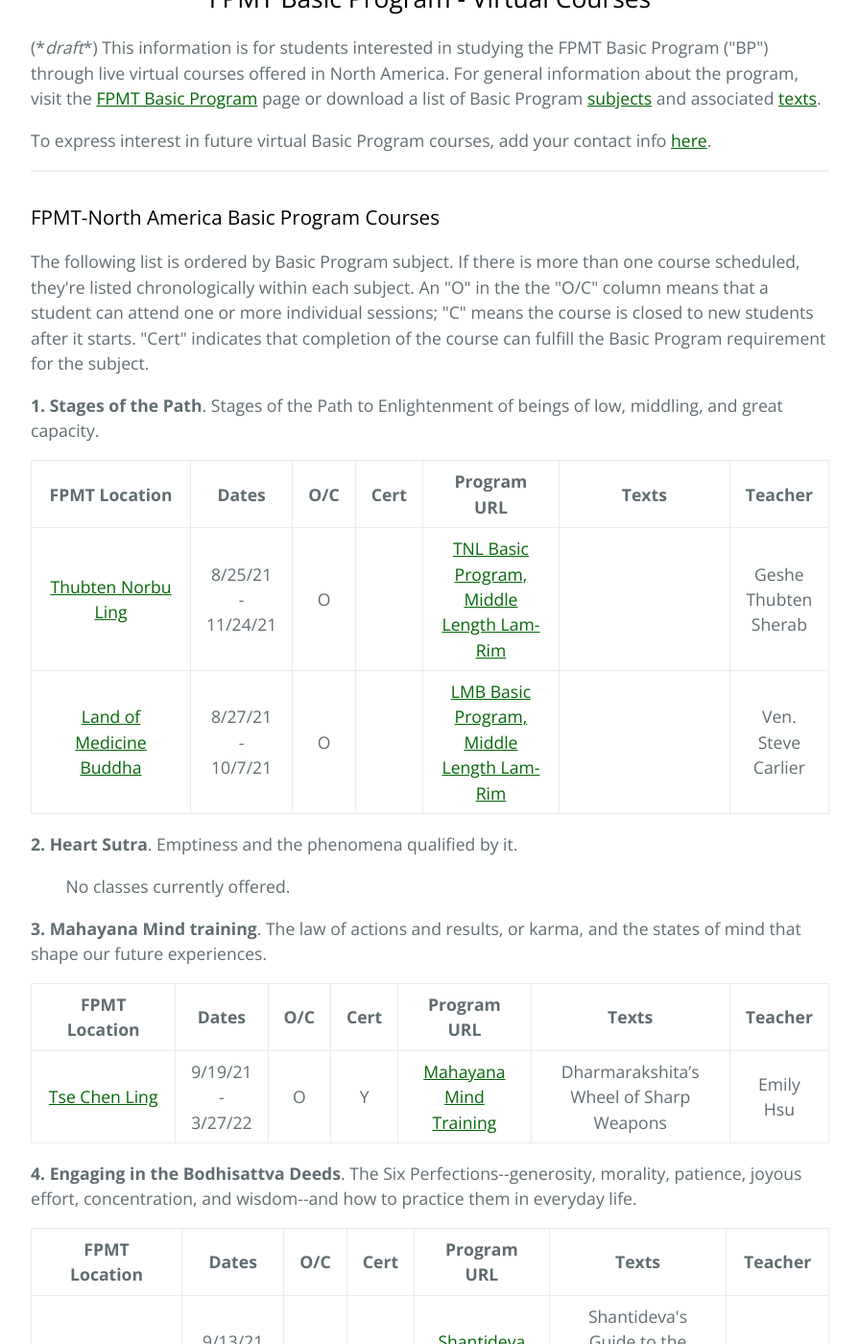
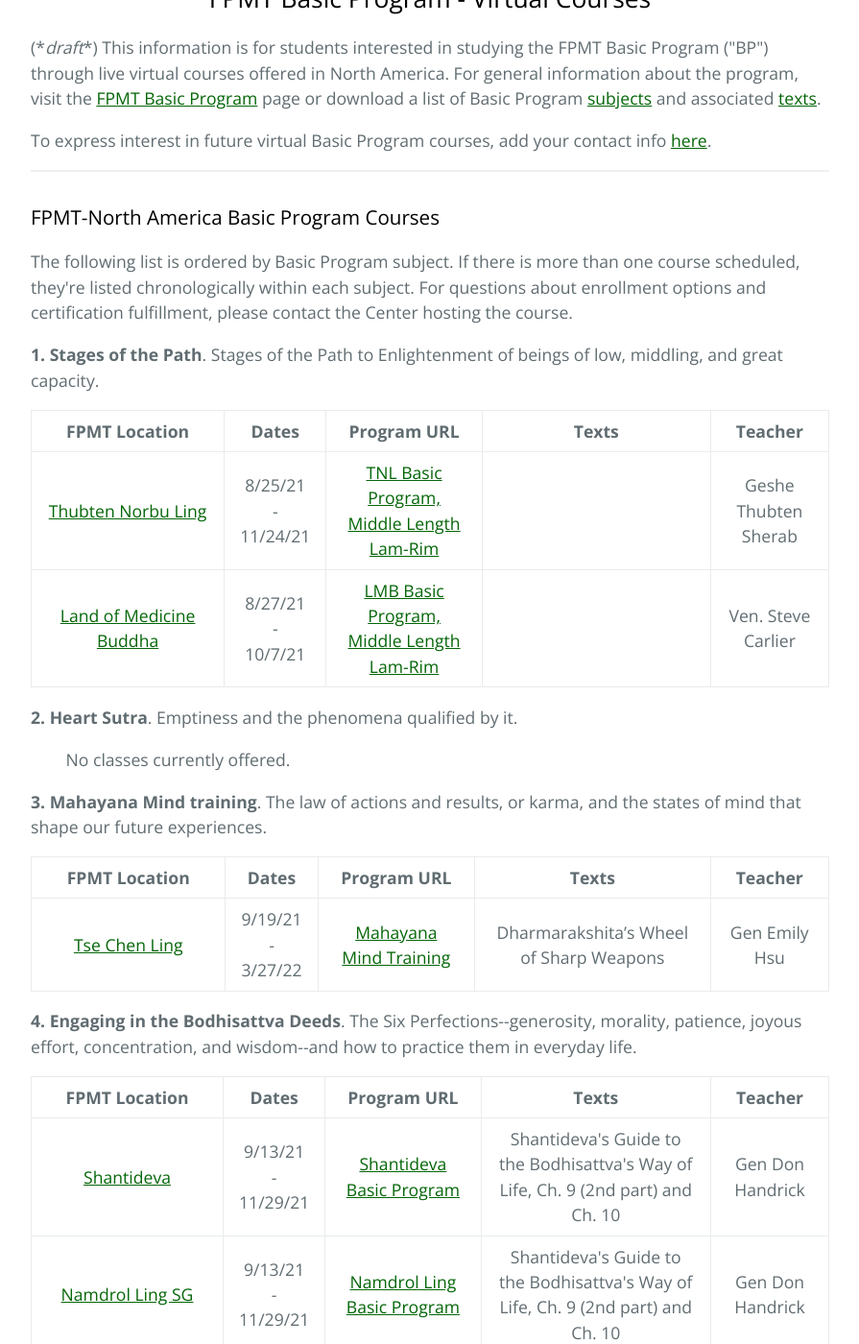
Before and after one commit to lgeorge/lgeorge.github.io, a Jekyll site: the page built from fpmt-na/index.html, in a window 1280 px wide and 1400 px high, scrolled down 378 px. Shown: the whole window at 96% size, without its empty margins (192-1087 px from the left). Built offline with Jekyll 4.4.1, drawn with Linux system fonts in a browser that asks for light colours.

Commit message:
remove O & C columns and add "Gen" to Emily's name

```diff
--- a/fpmt-na/index.html
+++ b/fpmt-na/index.html
@@ -20,9 +20,7 @@
     <h3 style="text-align:left"; "color: black">FPMT-North America Basic Program Courses</h3>
 
     <p>The following list is ordered by Basic Program subject. If there is more than one course scheduled, they're listed chronologically within each subject.
-      An "O" in the the "O/C" column means that a student can attend one or more individual sessions;
-      "C" means the course is closed to new students after it starts.
-      "Cert" indicates that completion of the course can fulfill the Basic Program requirement for the subject.</p>
+      For questions about enrollment options and certification fulfillment, please contact the Center hosting the course.
 
     <p><strong>1. Stages of the Path</strong>. Stages of the Path to Enlightenment of beings of low, middling, and great capacity.</p>
 
@@ -31,8 +29,6 @@
     			<tr>
             <th class="has-text-align-center" data-align="center" width="25%">FPMT Location</th>
             <th class="has-text-align-center" data-align="center" width="10%">Dates</th>
-            <th class="has-text-align-center" data-align="center" width="7%">O/C</th>
-            <th class="has-text-align-center" data-align="center" width="8%">Cert</th>
             <th class="has-text-align-center" data-align="center" width="20%">Program URL</th>
             <th class="has-text-align-center" data-align="center" width="30%">Texts</th>
             <th class="has-text-align-center" data-align="center" width="30%">Teacher</th>
@@ -42,8 +38,6 @@
     			<tr>
             <td style="text-align:center"><a href="https://tnlsf.org/" target="_blank" rel="noreferrer noopener">Thubten Norbu Ling</a></td>
             <td style="text-align:center">8/25/21 - 11/24/21</td>
-            <td style="text-align:center">O</td>
-            <td style="text-align:center"></td>
             <td style="text-align:center"><a href="https://tnlsf.org/event/basic-program-middle-length-lam-rim/2021-09-08/" target="_blank" rel="noreferrer noopener">TNL Basic Program, Middle Length Lam-Rim</a></td>
             <td style="text-align:center"></td>
             <td style="text-align:center">Geshe Thubten Sherab</td>
@@ -51,8 +45,6 @@
           <tr>
             <td style="text-align:center"><a href="https://landofmedicinebuddha.org/" target="_blank" rel="noreferrer noopener">Land of Medicine Buddha</a></td>
             <td style="text-align:center">8/27/21 - 10/7/21</td>
-            <td style="text-align:center">O</td>
-            <td style="text-align:center"></td>
             <td style="text-align:center"><a href="https://landofmedicinebuddha.org/events/middle-length-lam-rim-with-ven-steve-carlier-via-zoom-2-2021-09-02/" target="_blank" rel="noreferrer noopener">LMB Basic Program, Middle Length Lam-Rim</a></td>
             <td style="text-align:center"></td>
             <td style="text-align:center">Ven. Steve Carlier</td>
@@ -71,8 +63,6 @@
     			<tr>
             <th class="has-text-align-center" data-align="center" width="25%">FPMT Location</th>
             <th class="has-text-align-center" data-align="center" width="10%">Dates</th>
-            <th class="has-text-align-center" data-align="center" width="7%">O/C</th>
-            <th class="has-text-align-center" data-align="center" width="8%">Cert</th>
             <th class="has-text-align-center" data-align="center" width="20%">Program URL</th>
             <th class="has-text-align-center" data-align="center" width="30%">Texts</th>
             <th class="has-text-align-center" data-align="center" width="30%">Teacher</th>
@@ -82,11 +72,9 @@
     			<tr>
             <td style="text-align:center"><a href="https://www.tsechenling.org/" target="_blank" rel="noreferrer noopener">Tse Chen Ling</a></td>
             <td style="text-align:center">9/19/21 - 3/27/22</td>
-            <td style="text-align:center">O</td>
-            <td style="text-align:center">Y</td>
             <td style="text-align:center"><a href="https://www.tsechenling.org/2021-09-19-bp-mahayana-mind-training---wheel-of-sharp-weapons.html" target="_blank" rel="noreferrer noopener">Mahayana Mind Training</a></td>
             <td style="text-align:center">Dharmarakshita’s Wheel of Sharp Weapons</td>
-            <td style="text-align:center">Emily Hsu</td>
+            <td style="text-align:center">Gen Emily Hsu</td>
           </tr>
     		</tbody>
     	</table>
@@ -99,8 +87,6 @@
     			<tr>
             <th class="has-text-align-center" data-align="center" width="25%">FPMT Location</th>
             <th class="has-text-align-center" data-align="center" width="10%">Dates</th>
-            <th class="has-text-align-center" data-align="center" width="7%">O/C</th>
-            <th class="has-text-align-center" data-align="center" width="8%">Cert</th>
             <th class="has-text-align-center" data-align="center" width="20%">Program URL</th>
             <th class="has-text-align-center" data-align="center" width="30%">Texts</th>
             <th class="has-text-align-center" data-align="center" width="30%">Teacher</th>
@@ -110,8 +96,6 @@
           <tr>
             <td style="text-align:center"><a href="https://shantidevanyc.org/" target="_blank" rel="noreferrer noopener"></a><a target="_blank" href="https://shantidevanyc.org/" rel="noreferrer noopener">Shantideva</a></td>
             <td style="text-align:center">9/13/21 - 11/29/21</td>
-            <td style="text-align:center">O</td>
-            <td style="text-align:center"></td>
             <td style="text-align:center"><a href="https://shantidevanyc.org/programs/study/basic-program/" target="_blank" rel="noreferrer noopener">Shantideva Basic Program</a></td>
             <td style="text-align:center">Shantideva's Guide to the Bodhisattva's Way of Life, Ch. 9 (2nd part) and Ch. 10</td>
             <td style="text-align:center">Gen Don Handrick</td>
@@ -119,8 +103,6 @@
           <tr>
             <td style="text-align:center"><a href="http://namdrol-ling.com/" target="_blank" rel="noreferrer noopener"></a><a target="_blank" href="http://namdrol-ling.com/" rel="noreferrer noopener">Namdrol Ling SG</a></td>
             <td style="text-align:center">9/13/21 - 11/29/21</td>
-            <td style="text-align:center">O</td>
-            <td style="text-align:center"></td>
             <td style="text-align:center"><a href="http://namdrol-ling.com/event/chapter-9-part-1-developing-perfect-wisdom-with-gen-don-handrick/" target="_blank" rel="noreferrer noopener">Namdrol Ling Basic Program</td>
             <td style="text-align:center">Shantideva's Guide to the Bodhisattva's Way of Life, Ch. 9 (2nd part) and Ch. 10</td>
             <td style="text-align:center">Gen Don Handrick</td>
@@ -135,8 +117,6 @@
     			<tr>
             <th class="has-text-align-center" data-align="center" width="25%">FPMT Location</th>
             <th class="has-text-align-center" data-align="center" width="10%">Dates</th>
-            <th class="has-text-align-center" data-align="center" width="7%">O/C</th>
-            <th class="has-text-align-center" data-align="center" width="8%">Cert</th>
             <th class="has-text-align-center" data-align="center" width="20%">Program URL</th>
             <th class="has-text-align-center" data-align="center" width="30%">Texts</th>
             <th class="has-text-align-center" data-align="center" width="30%">Teacher</th>
@@ -146,8 +126,6 @@
     			<tr>
             <td style="text-align:center"><a href="https://tnlsf.org/" target="_blank" rel="noreferrer noopener">Thubten Norbu Ling</a></td>
             <td style="text-align:center">7/10/21 - 8/28/21</td>
-            <td style="text-align:center">O</td>
-            <td style="text-align:center"></td>
             <td style="text-align:center"><a href="https://tnlsf.org/event/basic-program-mind-and-cognition-with-ven-george-churinoff/2021-07-10/" target="_blank" rel="noreferrer noopener">TNL Basic Program</a></td>
             <td style="text-align:center"></td>
             <td style="text-align:center">Ven. George Churinoff</td>
@@ -155,8 +133,6 @@
           <tr>
             <td style="text-align:center"><a href="https://landofmedicinebuddha.org/" target="_blank" rel="noreferrer noopener">Land of Medicine Buddha</a></td>
             <td style="text-align:center">7/10/21 - 8/28/21</td>
-            <td style="text-align:center">O</td>
-            <td style="text-align:center"></td>
             <td style="text-align:center"><a href="https://landofmedicinebuddha.org/events/categories/basic-program/" target="_blank" rel="noreferrer noopener">LMB Basic Program</a></td>
             <td style="text-align:center"></td>
             <td style="text-align:center">Ven. George Churinoff</td>
@@ -171,8 +147,6 @@
     			<tr>
             <th class="has-text-align-center" data-align="center" width="25%">FPMT Location</th>
             <th class="has-text-align-center" data-align="center" width="10%">Dates</th>
-            <th class="has-text-align-center" data-align="center" width="7%">O/C</th>
-            <th class="has-text-align-center" data-align="center" width="8%">Cert</th>
             <th class="has-text-align-center" data-align="center" width="20%">Program URL</th>
             <th class="has-text-align-center" data-align="center" width="30%">Texts</th>
             <th class="has-text-align-center" data-align="center" width="30%">Teacher</th>
@@ -182,8 +156,6 @@
     			<tr>
             <td style="text-align:center"><a href="http://guhyasamaja.org/" target="_blank" rel="noreferrer noopener">The Guhyasamaja Center</a></td>
             <td style="text-align:center">7/24/21 - 9/25/21</td>
-            <td style="text-align:center">O</td>
-            <td style="text-align:center"></td>
             <td style="text-align:center"><a href="http://guhyasamaja.org/index.php/classes/intermediate/buddhist-tenets" target="_blank" rel="noreferrer noopener">Buddhist Tenets</a></td>
             <td style="text-align:center"></td>
             <td style="text-align:center">Dr. Lorne Ladner, Ph.D.</td>
```
